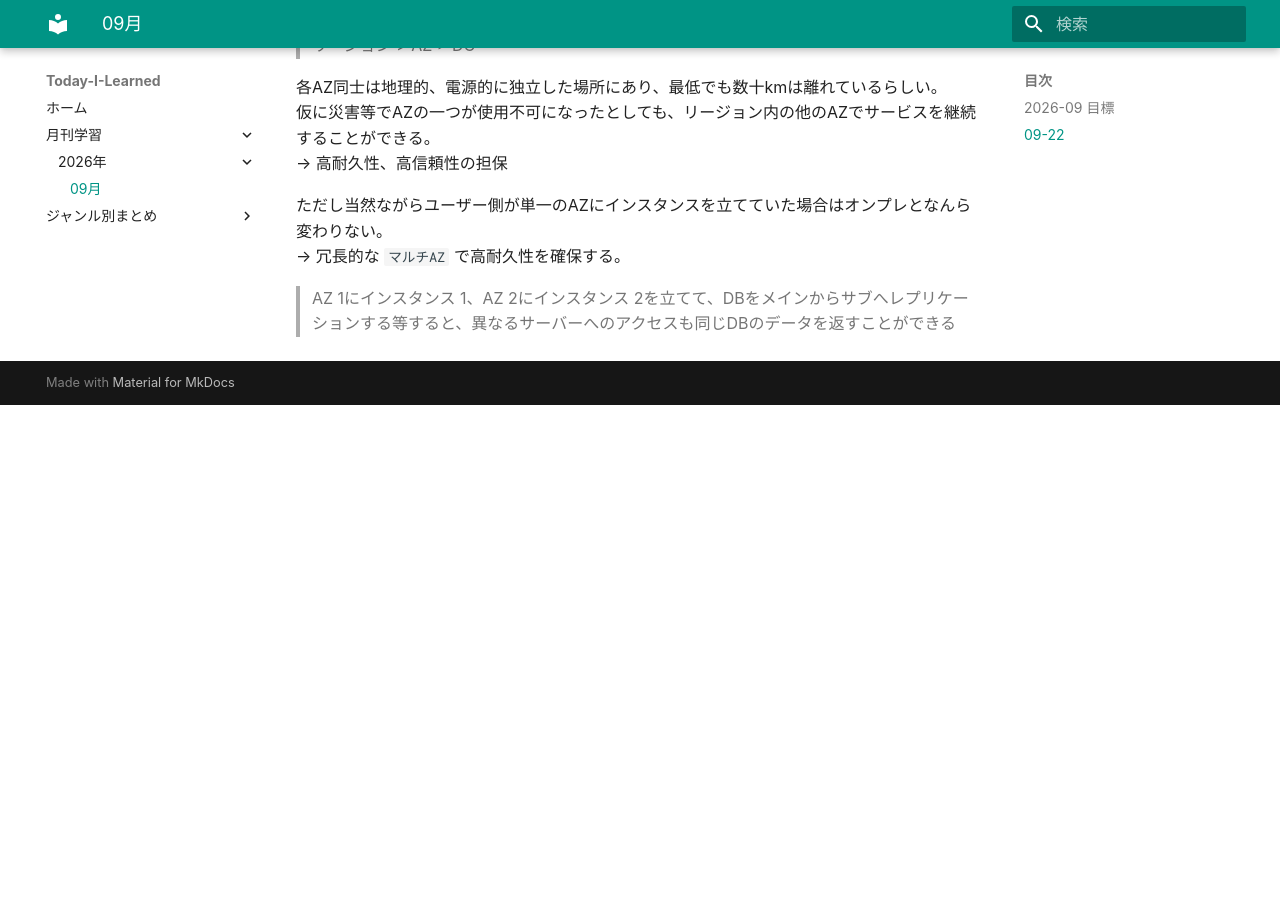
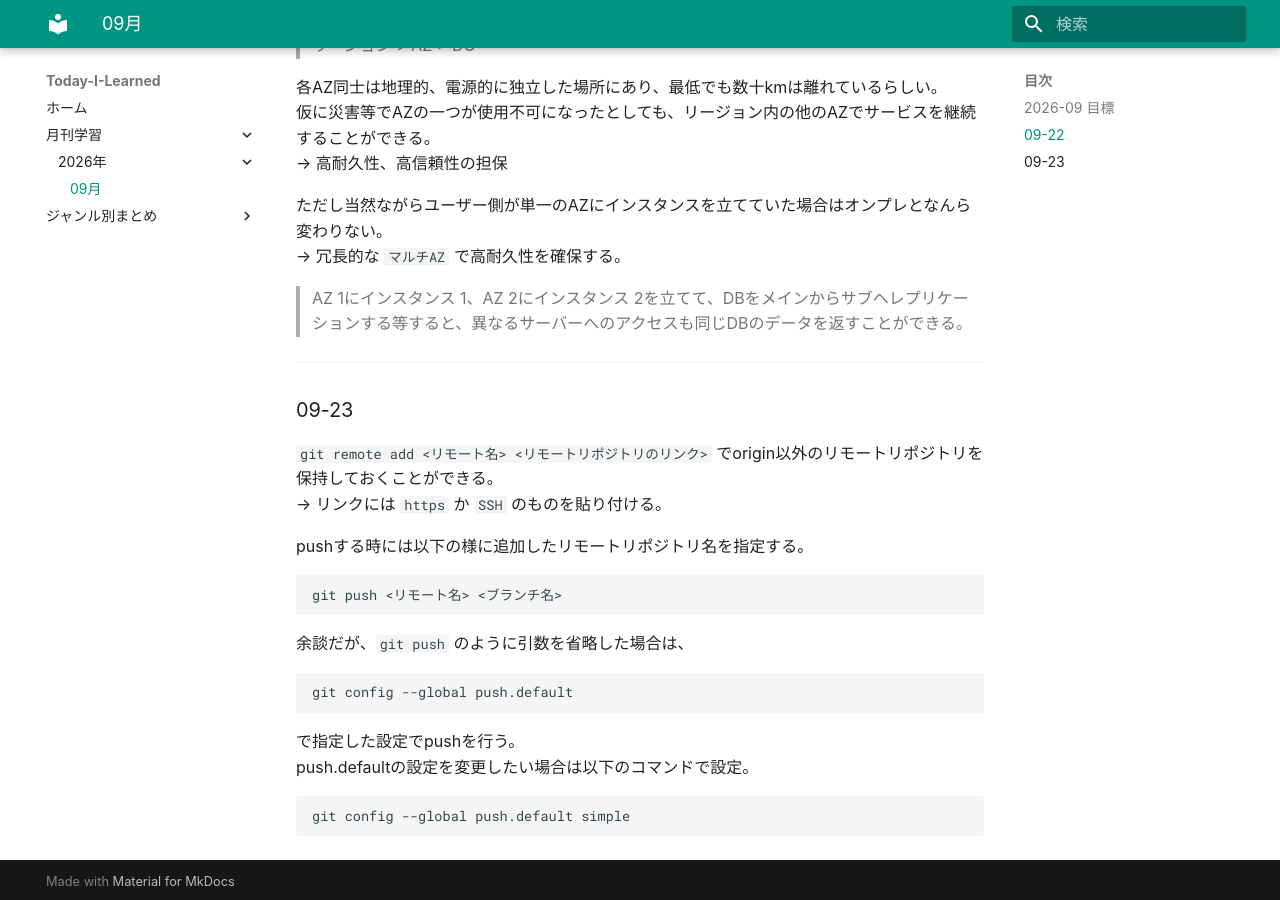
Before and after one commit to wararabesashimi/today-i-learned, an MkDocs documentation site: the page built from docs/2026-09.md, in a window 1280 px wide and 900 px high, scrolled down 599 px. Built offline with MkDocs 1.6.1 and Material for MkDocs 9.7.7, drawn with Linux system fonts in a browser that asks for light colours; some web fonts are replaced; before the commit the page ends 1004 px from its top, so only the background shows below that.

Commit message:
[feat]git remote, git pushについて学習

````diff
--- a/docs/2026-09.md
+++ b/docs/2026-09.md
@@ -24,4 +24,25 @@
 
 ただし当然ながらユーザー側が単一のAZにインスタンスを立てていた場合はオンプレとなんら変わりない。<br>
 → 冗長的な `マルチAZ` で高耐久性を確保する。
-> AZ 1にインスタンス 1、AZ 2にインスタンス 2を立てて、DBをメインからサブへレプリケーションする等すると、異なるサーバーへのアクセスも同じDBのデータを返すことができる
+> AZ 1にインスタンス 1、AZ 2にインスタンス 2を立てて、DBをメインからサブへレプリケーションする等すると、異なるサーバーへのアクセスも同じDBのデータを返すことができる。
+
+---
+
+### 09-23
+`git remote add <リモート名> <リモートリポジトリのリンク>` でorigin以外のリモートリポジトリを保持しておくことができる。<br>
+→ リンクには `https` か `SSH` のものを貼り付ける。
+
+pushする時には以下の様に追加したリモートリポジトリ名を指定する。
+```
+git push <リモート名> <ブランチ名>
+```
+
+余談だが、`git push` のように引数を省略した場合は、
+```
+git config --global push.default
+```
+で指定した設定でpushを行う。<br>
+push.defaultの設定を変更したい場合は以下のコマンドで設定。
+```
+git config --global push.default simple
+```
````
